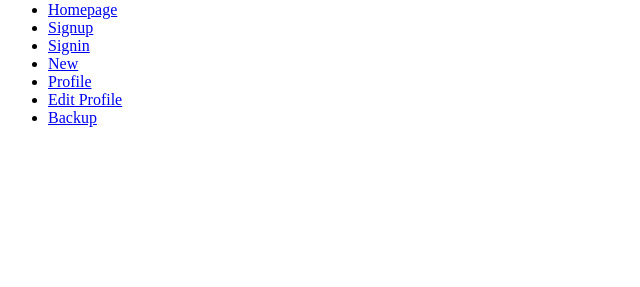
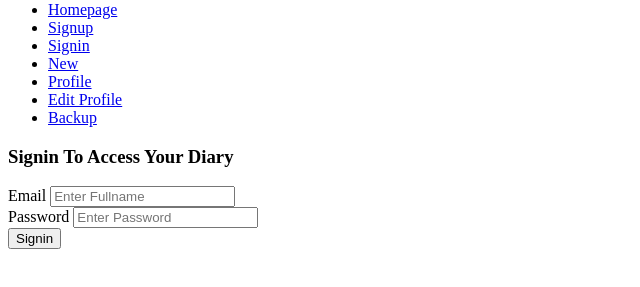
Before and after one commit to runor-thoughtstudio/demo_diary, a plain HTML site: page UI/signin.html in a window 1280 px wide. Shown: the part 79-366 px from the top of the page, without its empty margins (0-640 px from the left). Drawn offline with Linux system fonts and the light colour scheme; files that its build step writes are made by us from their sources; files whose address does not match are found by name.

Commit message:
Add the signin form
This will add the html form for signin.

```diff
--- a/UI/signin.html
+++ b/UI/signin.html
@@ -22,6 +22,26 @@
             </div>
         </header>
 
+        <section>
+            <div class="container text-center">
+                <h3 class="underline">Signin To Access Your Diary</h3>
+                <p id="output_message"></p>
+                <form class="" id="signin-form" onsubmit="signin_form()">
+                    <div class="field">
+                        <label>Email</label>
+                        <input type="text" required="true" class="" id="signup_fullname" placeholder="Enter Fullname" autocomplete="name" value="" />
+                    </div>
+                    <div class="field">
+                        <label>Password</label>
+                        <input type="password" required="true" class="" id="signup_password" placeholder="Enter Password" autocomplete="password" value="" />
+                    </div>
+                    <div class="field">
+                        <input type="submit" class="" value="Signin" />
+                    </div>
+                </form>
+            </div>
+        </section>
+
         <script type="text/javascript" src="script.js"></script>
     <body>
 </html>
```
